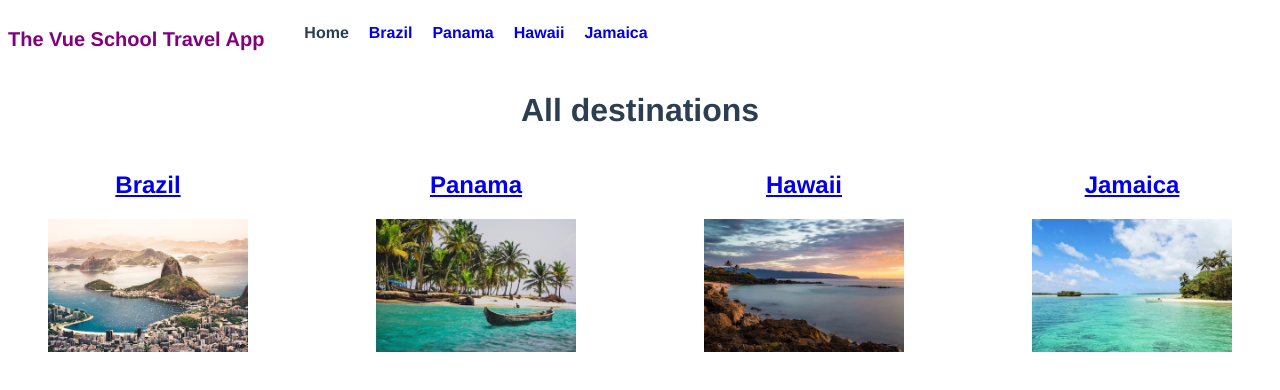
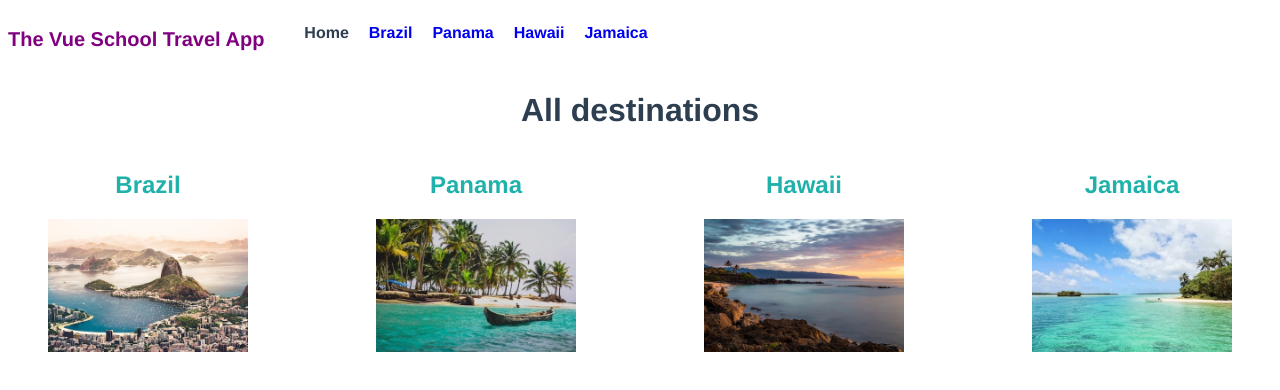
Before and after one commit to Nick18201/vue-travel-app, a Vue app: page /#/ in a window 1280 px wide. Shown: the top 390 px of the page. Built offline with nearby package versions, Linux system fonts and the light colour scheme.

Commit message:
small styling to nav

```diff
--- a/src/views/Home.vue
+++ b/src/views/Home.vue
@@ -56,4 +56,12 @@ img {
   display: flex;
   justify-content: space-between;
 }
+a {
+  color: lightseagreen;
+  text-decoration: none;
+}
+a:hover,
+a:visited {
+  text-decoration: underline;
+}
 </style>
```
